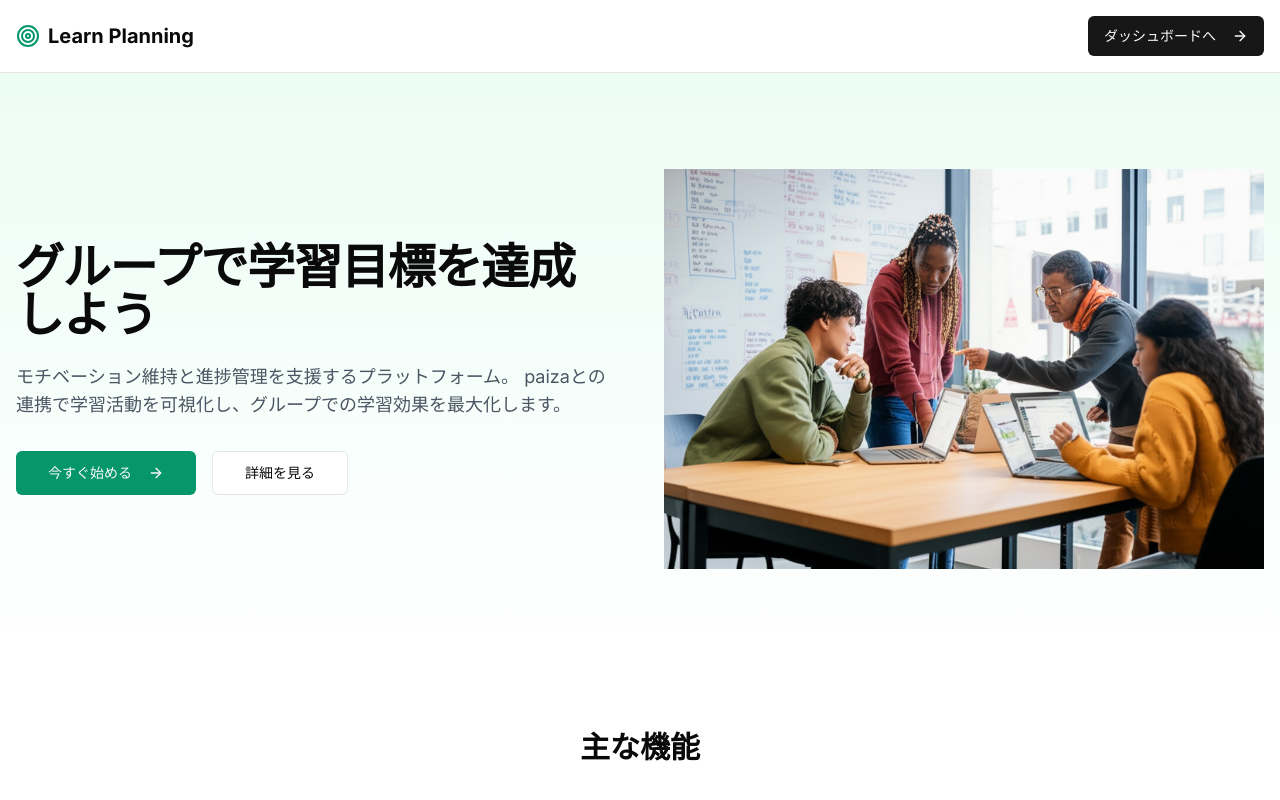
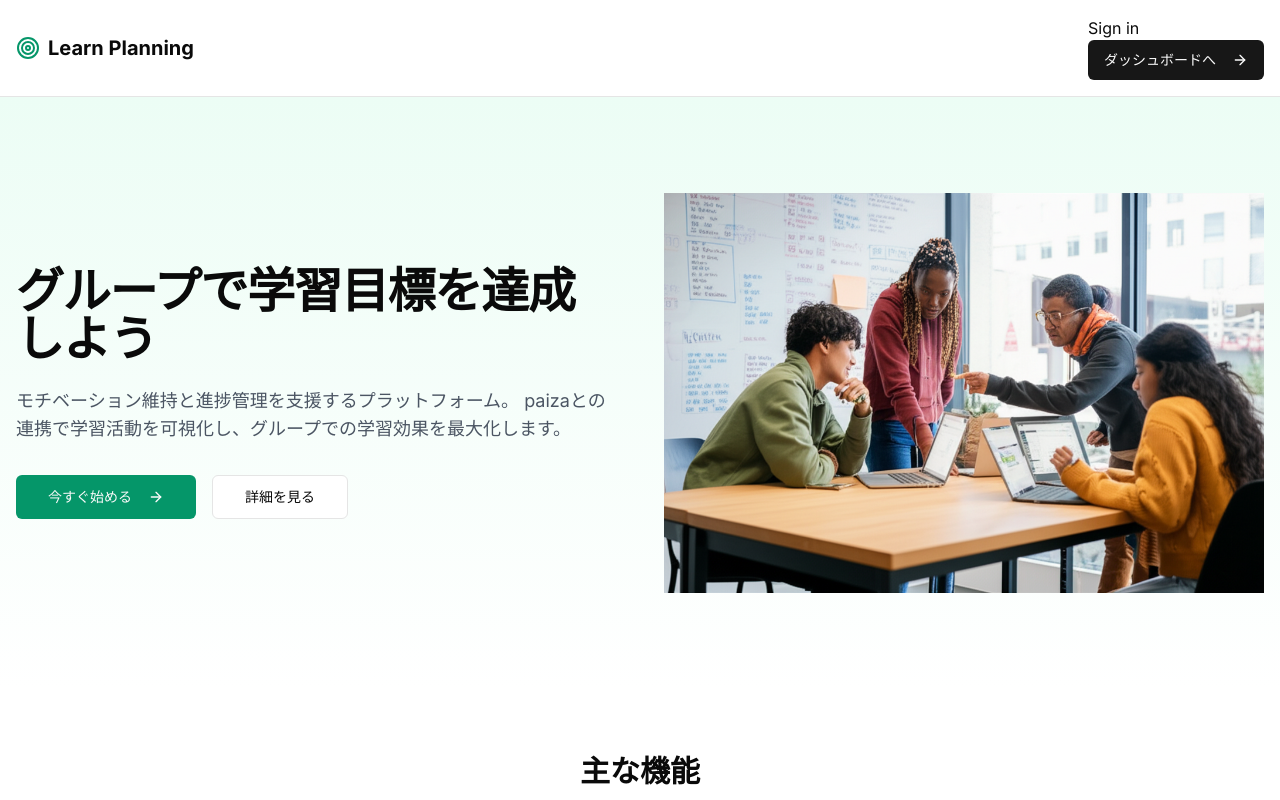
Before and after one commit to romanticist-source/LearnPlanning-Refork, a Next.js app: page / in a window 1280 px wide. Shown: the top 800 px of the page. Built offline with nearby package versions, Linux system fonts and the light colour scheme; no server answers.

Commit message:
[WIP] add: loginButton

```diff
--- a/app/page.tsx
+++ b/app/page.tsx
@@ -2,6 +2,7 @@ import Image from "next/image"
 import Link from "next/link"
 import { Button } from "@/components/ui/button"
 import { ArrowRight, Users, Target, Calendar, BarChart3, MessageSquare } from "lucide-react"
+import { SignInButton, SignOutButton } from "@/components/auth/auth-button"
 
 export default function Home() {
   return (
@@ -14,6 +15,8 @@ export default function Home() {
             <h1 className="text-xl font-bold">Learn Planning</h1>
           </div>
           <div>
+            <SignInButton></SignInButton>
+            <SignOutButton></SignOutButton>
             <Link href="/dashboard">
               <Button>
                 ダッシュボードへ
```
